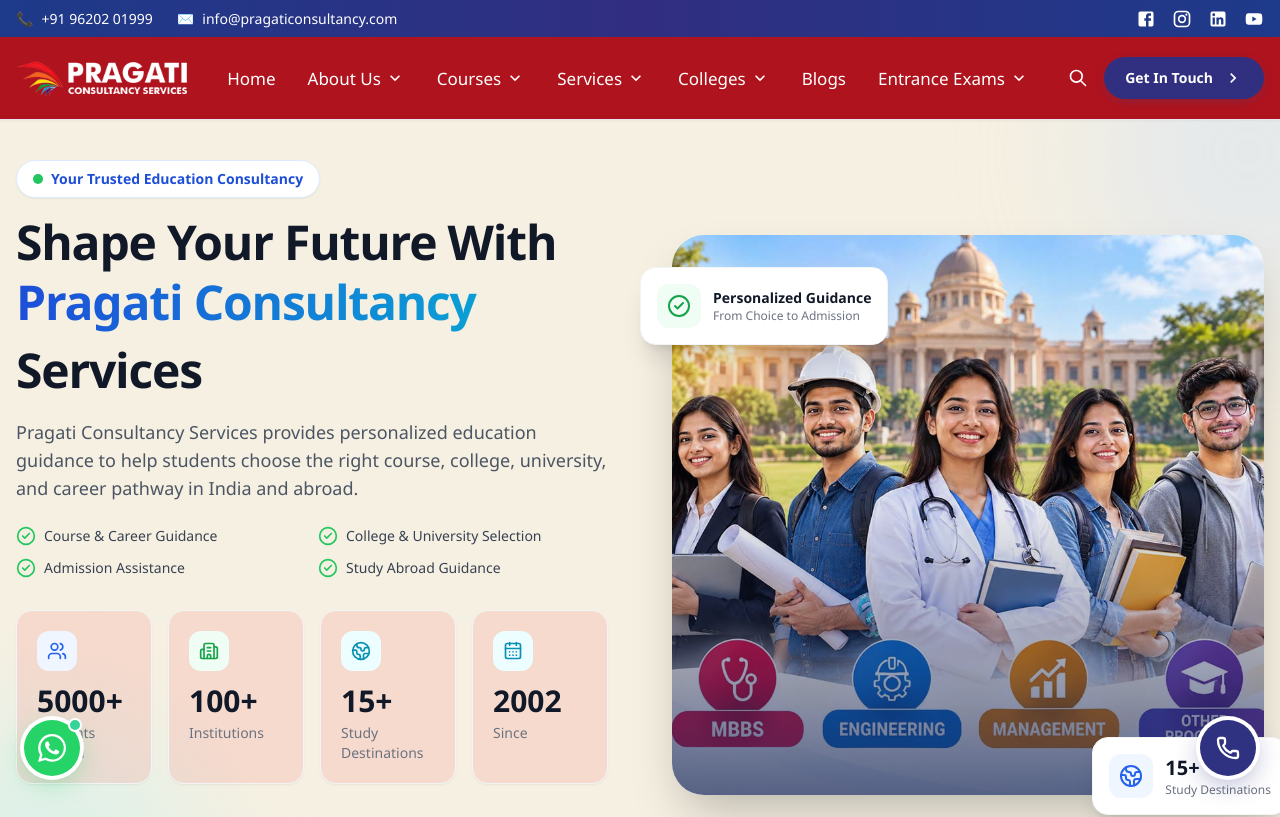
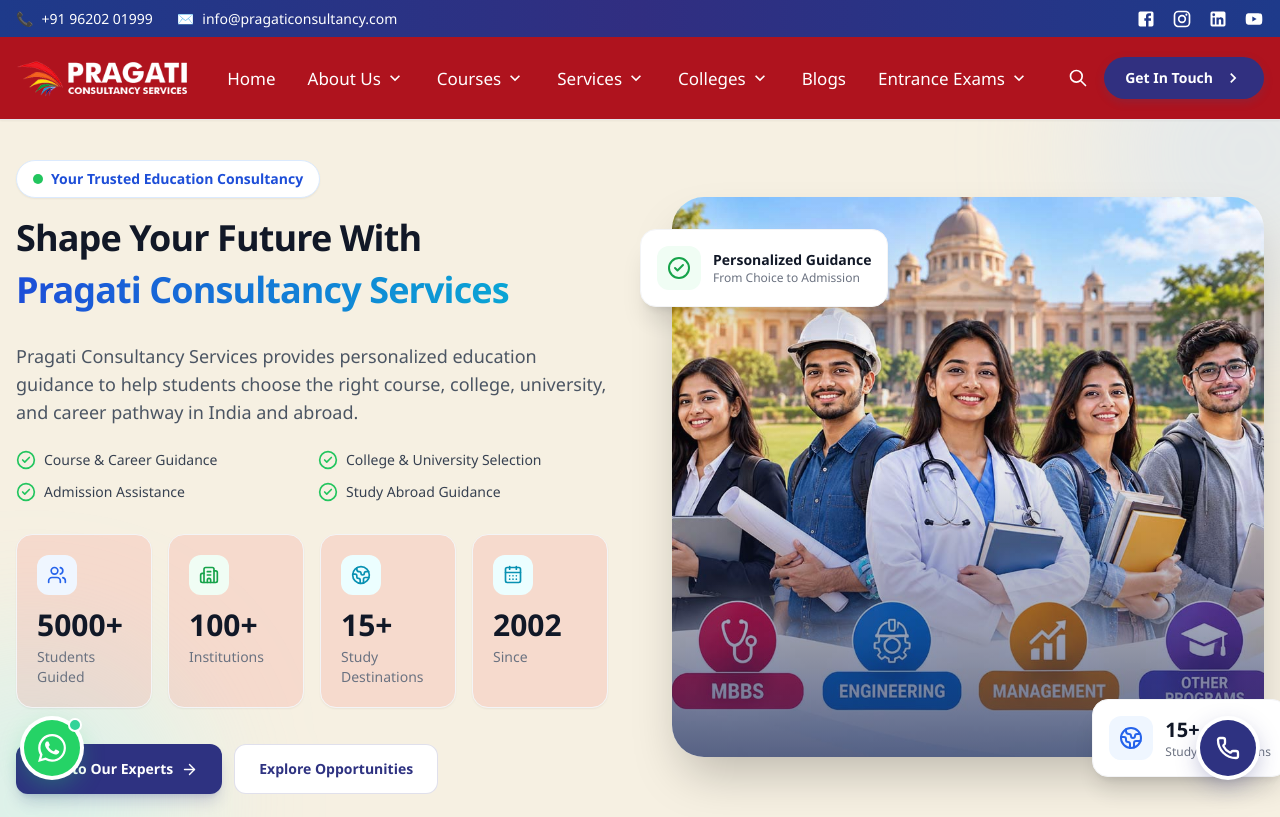
Before and after one commit to Sachin150320/pragaticonsultancy, a Next.js app: page / in a window 1280 px wide. Shown: the top 817 px of the page. Built offline with nearby package versions, Linux system fonts and the light colour scheme.

Commit message:
hero section changed

```diff
--- a/app/Home/HeroSection.tsx
+++ b/app/Home/HeroSection.tsx
@@ -116,15 +116,15 @@
             </div>
 
             {/* Heading */}
-            <h1 className="max-w-3xl text-3xl font-extrabold leading-[1.1] tracking-tight text-gray-900 sm:text-5xl md:text-5xl lg:text-5xl">
+            <h1 className="max-w-3xl text-2xl font-extrabold leading-[1.1] tracking-tight text-gray-900 sm:text-5xl md:text-5xl lg:text-4xl">
 
               Shape Your Future With
 
               <span className="mt-1 mb-3 block bg-gradient-to-r from-blue-700 to-cyan-500 bg-clip-text text-transparent py-2">
-                Pragati Consultancy
+                Pragati Consultancy Services
               </span>
 
-              Services
+
 
             </h1>
 
```
